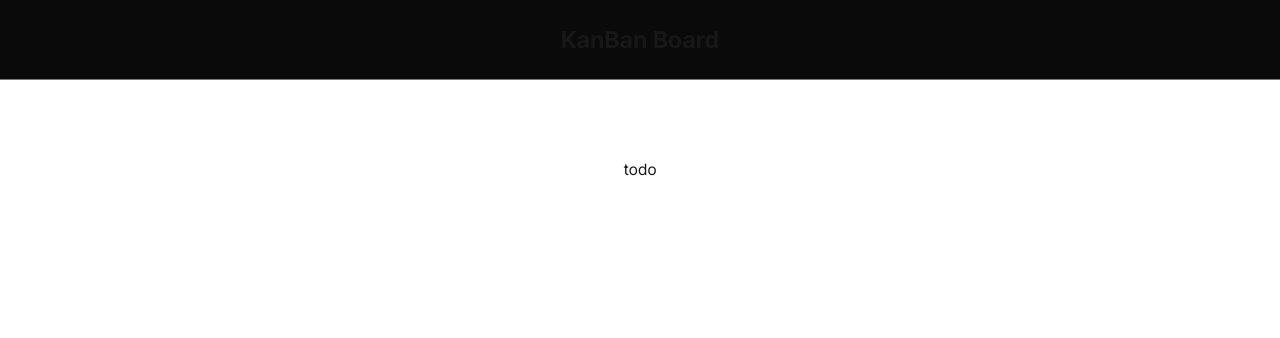
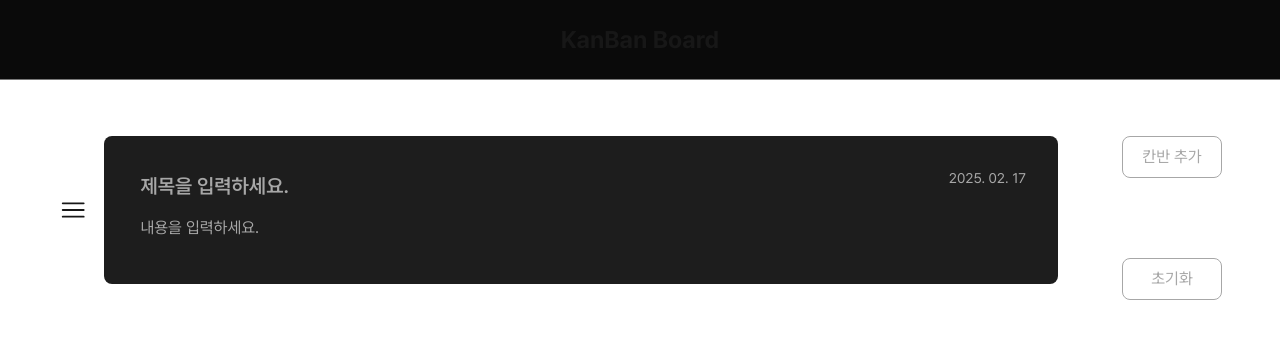
Before and after one commit to ssumanlife/kanban-todo, a Next.js app: page / in a window 1280 px wide. Shown: the top 338 px of the page. Built offline with nearby package versions, Linux system fonts and the light colour scheme.

Commit message:
fix: 칸반, 사이드바 컴포넌트 적용 (#5)

```diff
--- a/app/page.tsx
+++ b/app/page.tsx
@@ -1,8 +1,12 @@
+import KanbanContainer from '@/components/layout/kanban-container'
+import SideBar from '@/components/layout/sidebar'
+
 const Home = () => {
   return (
-    <div className="grid grid-rows-[20px_1fr_20px] items-center justify-items-center min-h-screen p-8 pb-20 gap-16 sm:p-20 font-[family-name:var(--font-geist-sans)]">
-      todo
-    </div>
+    <main className="flex w-[1280px] gap-16 pt-14 justify-center">
+      <KanbanContainer />
+      <SideBar />
+    </main>
   )
 }
 export default Home
```
